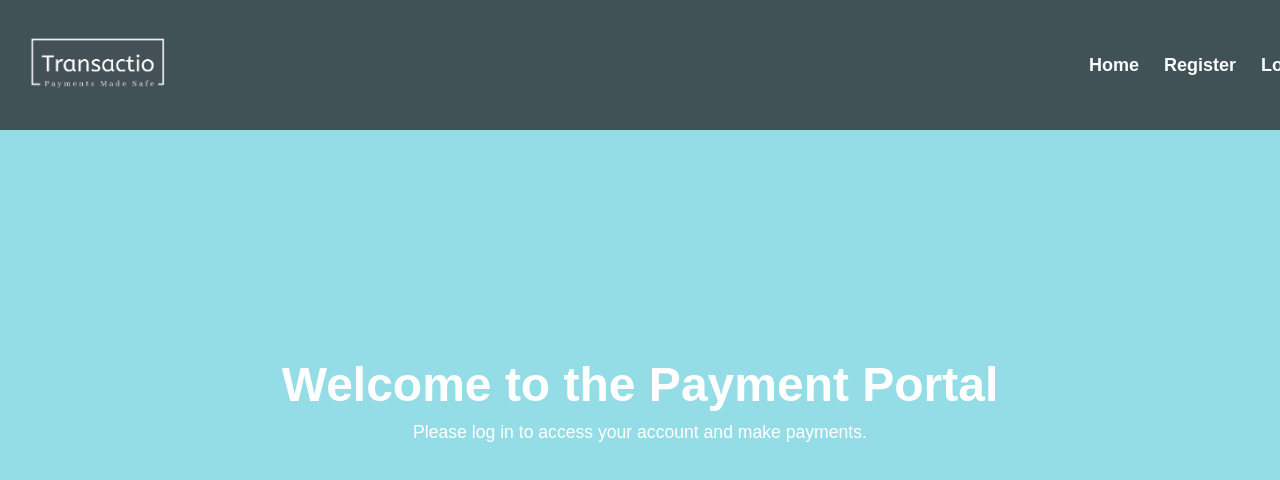
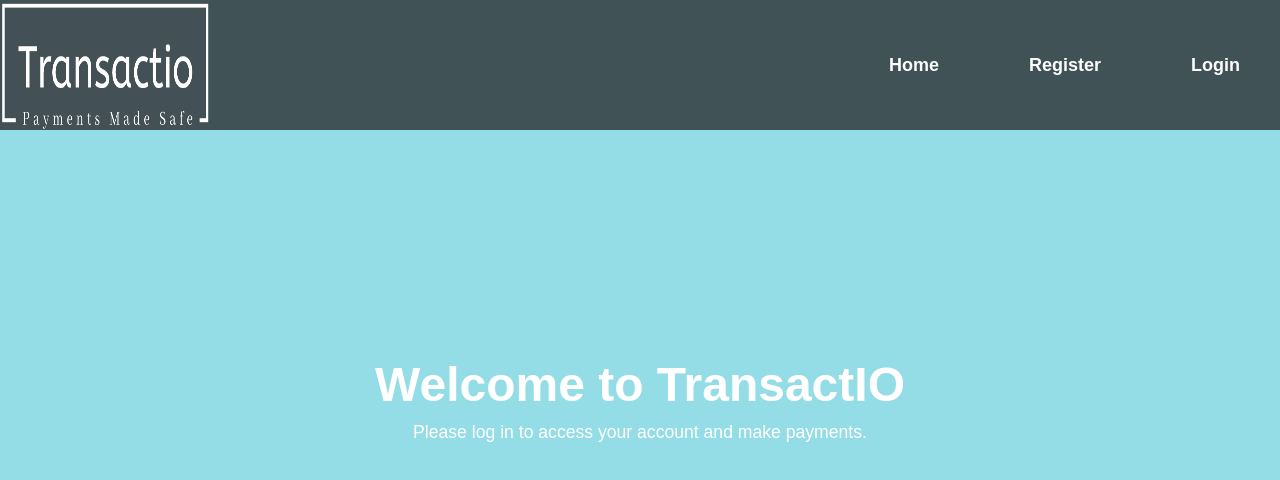
Before and after one commit to St10053561/APDS_POE, a React (Create React App) app in the folder FRONT END/frontend/: page / in a window 1280 px wide. Shown: the top 480 px of the page. Built offline with nearby package versions, Linux system fonts and the light colour scheme.

Commit message:
All of the issues are fixed

```diff
--- a/FRONT END/frontend/src/components/Home.js
+++ b/FRONT END/frontend/src/components/Home.js
@@ -9,7 +9,7 @@ const Home = () => {
     if (!auth.token) {
         return (
             <div className="dashboard-container">
-                <h1>Welcome to the Payment Portal</h1>
+                <h1>Welcome to TransactIO</h1>
                 <p>Please log in to access your account and make payments.</p>
 
             </div>
@@ -27,7 +27,7 @@ const Home = () => {
 
     return (
         <div className="dashboard-container">
-            <h1>Welcome to the Payment Portal</h1>
+            <h1>Welcome to TransactIO</h1>
             <p>Hello, {auth.username}</p>
             <div className="dashboard">
 
--- a/FRONT END/frontend/src/navbar.css
+++ b/FRONT END/frontend/src/navbar.css
@@ -13,25 +13,30 @@
 }
 
 .logo-3d {
-  height: 50px; /* Adjust this size as needed */
-  width: auto;
+  height: 128px; /* Adjust this size as needed */
+  width: 210px; /* Adjust the width */
+ position: absolute;  /* This allows positioning the element precisely */
+  top: 2px;  /* Aligns the image to the top */
+  left: 0;/* Aligns the image to the left */
+  padding: 0px;  /* No padding */
 }
 
 .nav-links {
   list-style: none; /* Remove bullets */
   display: flex; /* Use flexbox for horizontal alignment */
-  margin-left: auto; /* Push nav links to the right */
+  margin-left: 100px; /* Push nav links to the right */
   align-items: center; /* Center items vertically */
-  padding: 0; /* Remove default padding */
+  padding: 20px; /* Remove default padding */
 }
 
 .nav-links li {
-  margin-left: 25px; /* Space between nav items */
+  margin-right: 10px; /* Space between nav items */
 }
 
 .nav-links a {
   text-decoration: none; /* Remove underline */
   color: rgb(252, 252, 255); /* Text color */
+  padding: 40px;
   font-size: 18px; /* Font size */
   font-weight: 600; /* Bold text */
   transition: color 0.3s ease; /* Smooth color change */
```
